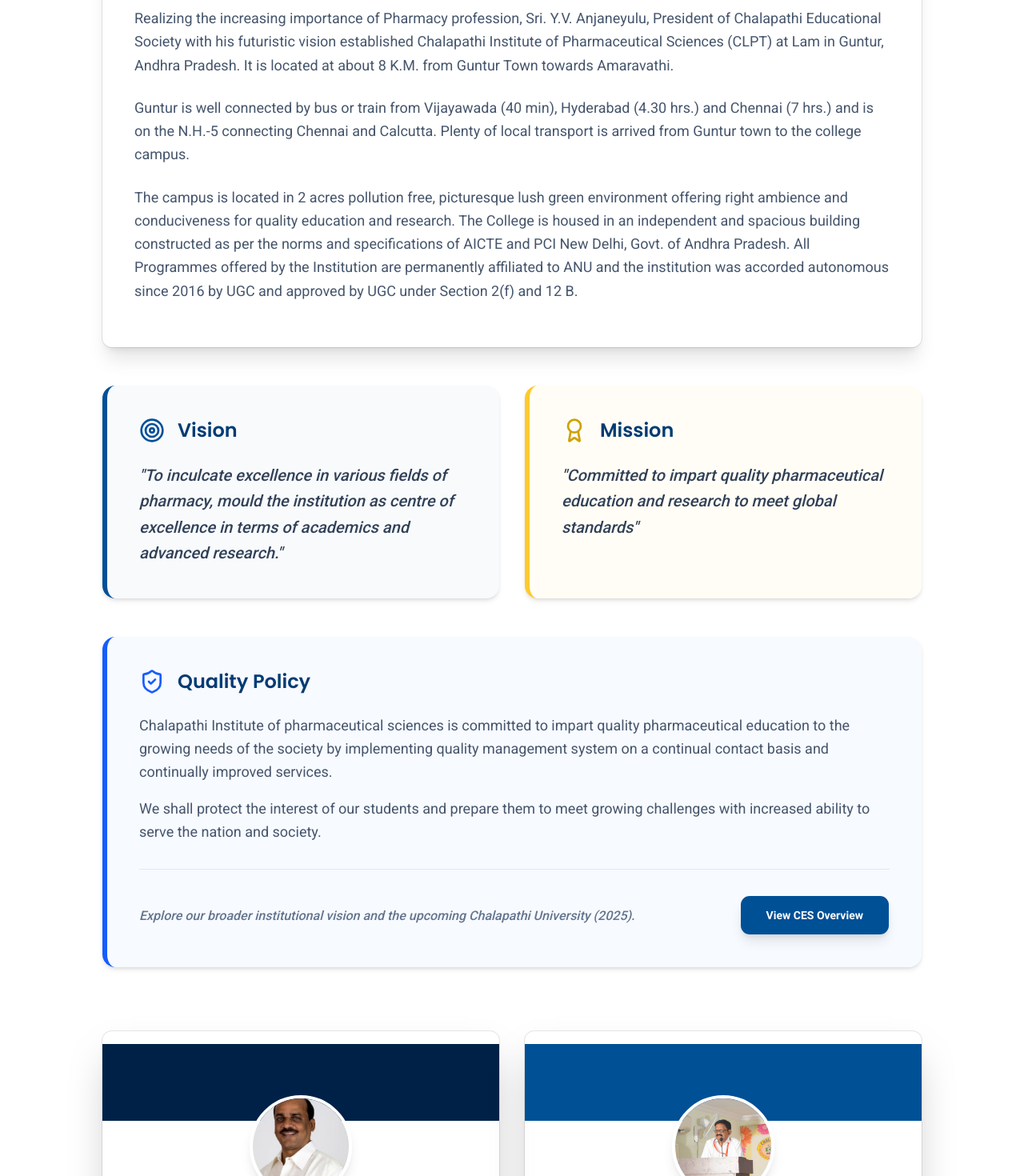
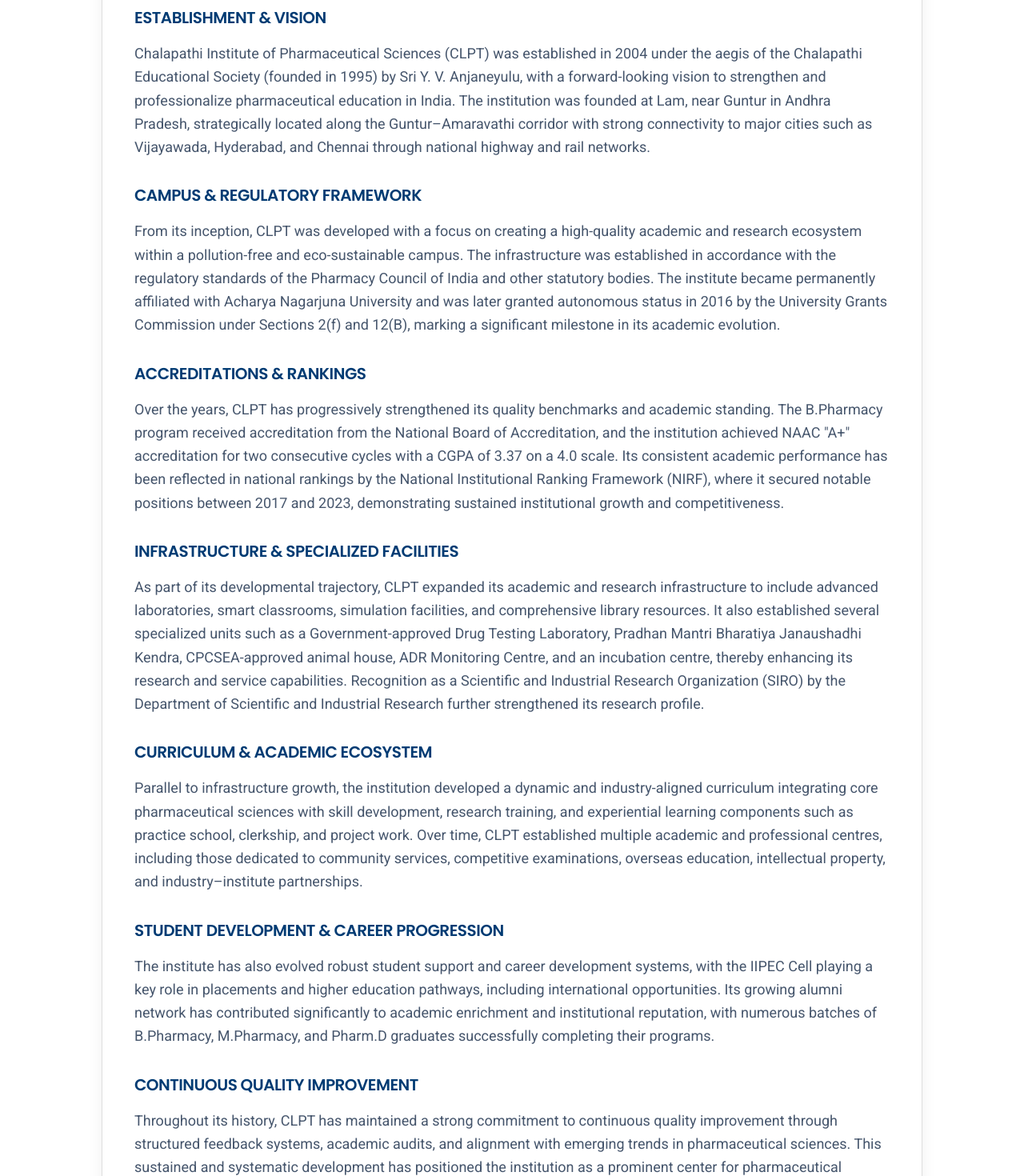
Before and after one commit to clpt-magni/clpt, a Next.js app: page /about in a window 1280 px wide. Shown: the part 580-2050 px from the top of the page at 80% size. Built offline with nearby package versions, Linux system fonts and the light colour scheme; no server answers.

Commit message:
Updated About page History section with comprehensive institutional detail

```diff
--- a/src/app/(public)/about/page.tsx
+++ b/src/app/(public)/about/page.tsx
@@ -28,16 +28,55 @@
                   </div>
                   <h2 className="text-3xl font-bold text-primary-dark font-poppins border-b-2 border-secondary pb-2">Our History</h2>
                 </div>
-                <div className="space-y-6 text-slate-600 leading-relaxed text-lg">
+                <div className="space-y-8 text-slate-600 leading-relaxed text-lg">
+                  <div className="space-y-4">
+                    <h3 className="font-black text-primary-dark uppercase tracking-tight text-xl">Establishment & Vision</h3>
                     <p>
-                    Realizing the increasing importance of Pharmacy profession, Sri. Y.V. Anjaneyulu, President of Chalapathi Educational Society with his futuristic vision established Chalapathi Institute of Pharmaceutical Sciences (CLPT) at Lam in Guntur, Andhra Pradesh. It is located at about 8 K.M. from Guntur Town towards Amaravathi.
+                      Chalapathi Institute of Pharmaceutical Sciences (CLPT) was established in 2004 under the aegis of the Chalapathi Educational Society (founded in 1995) by Sri Y. V. Anjaneyulu, with a forward-looking vision to strengthen and professionalize pharmaceutical education in India. The institution was founded at Lam, near Guntur in Andhra Pradesh, strategically located along the Guntur–Amaravathi corridor with strong connectivity to major cities such as Vijayawada, Hyderabad, and Chennai through national highway and rail networks.
                     </p>
+                  </div>
+
+                  <div className="space-y-4">
+                    <h3 className="font-black text-primary-dark uppercase tracking-tight text-xl">Campus & Regulatory Framework</h3>
                     <p>
-                    Guntur is well connected by bus or train from Vijayawada (40 min), Hyderabad (4.30 hrs.) and Chennai (7 hrs.) and is on the N.H.-5 connecting Chennai and Calcutta. Plenty of local transport is arrived from Guntur town to the college campus.
+                      From its inception, CLPT was developed with a focus on creating a high-quality academic and research ecosystem within a pollution-free and eco-sustainable campus. The infrastructure was established in accordance with the regulatory standards of the Pharmacy Council of India and other statutory bodies. The institute became permanently affiliated with Acharya Nagarjuna University and was later granted autonomous status in 2016 by the University Grants Commission under Sections 2(f) and 12(B), marking a significant milestone in its academic evolution.
                     </p>
+                  </div>
+
+                  <div className="space-y-4">
+                    <h3 className="font-black text-primary-dark uppercase tracking-tight text-xl">Accreditations & Rankings</h3>
                     <p>
-                    The campus is located in 2 acres pollution free, picturesque lush green environment offering right ambience and conduciveness for quality education and research. The College is housed in an independent and spacious building constructed as per the norms and specifications of AICTE and PCI New Delhi, Govt. of Andhra Pradesh. All Programmes offered by the Institution are permanently affiliated to ANU and the institution was accorded autonomous since 2016 by UGC and approved by UGC under Section 2(f) and 12 B.
+                      Over the years, CLPT has progressively strengthened its quality benchmarks and academic standing. The B.Pharmacy program received accreditation from the National Board of Accreditation, and the institution achieved NAAC "A+" accreditation for two consecutive cycles with a CGPA of 3.37 on a 4.0 scale. Its consistent academic performance has been reflected in national rankings by the National Institutional Ranking Framework (NIRF), where it secured notable positions between 2017 and 2023, demonstrating sustained institutional growth and competitiveness.
                     </p>
+                  </div>
+
+                  <div className="space-y-4">
+                    <h3 className="font-black text-primary-dark uppercase tracking-tight text-xl">Infrastructure & Specialized Facilities</h3>
+                    <p>
+                      As part of its developmental trajectory, CLPT expanded its academic and research infrastructure to include advanced laboratories, smart classrooms, simulation facilities, and comprehensive library resources. It also established several specialized units such as a Government-approved Drug Testing Laboratory, Pradhan Mantri Bharatiya Janaushadhi Kendra, CPCSEA-approved animal house, ADR Monitoring Centre, and an incubation centre, thereby enhancing its research and service capabilities. Recognition as a Scientific and Industrial Research Organization (SIRO) by the Department of Scientific and Industrial Research further strengthened its research profile.
+                    </p>
+                  </div>
+
+                  <div className="space-y-4">
+                    <h3 className="font-black text-primary-dark uppercase tracking-tight text-xl">Curriculum & Academic Ecosystem</h3>
+                    <p>
+                      Parallel to infrastructure growth, the institution developed a dynamic and industry-aligned curriculum integrating core pharmaceutical sciences with skill development, research training, and experiential learning components such as practice school, clerkship, and project work. Over time, CLPT established multiple academic and professional centres, including those dedicated to community services, competitive examinations, overseas education, intellectual property, and industry–institute partnerships.
+                    </p>
+                  </div>
+
+                  <div className="space-y-4">
+                    <h3 className="font-black text-primary-dark uppercase tracking-tight text-xl">Student Development & Career Progression</h3>
+                    <p>
+                      The institute has also evolved robust student support and career development systems, with the IIPEC Cell playing a key role in placements and higher education pathways, including international opportunities. Its growing alumni network has contributed significantly to academic enrichment and institutional reputation, with numerous batches of B.Pharmacy, M.Pharmacy, and Pharm.D graduates successfully completing their programs.
+                    </p>
+                  </div>
+
+                  <div className="space-y-4">
+                    <h3 className="font-black text-primary-dark uppercase tracking-tight text-xl">Continuous Quality Improvement</h3>
+                    <p>
+                      Throughout its history, CLPT has maintained a strong commitment to continuous quality improvement through structured feedback systems, academic audits, and alignment with emerging trends in pharmaceutical sciences. This sustained and systematic development has positioned the institution as a prominent center for pharmaceutical education and research with national recognition and expanding global relevance.
+                    </p>
+                  </div>
                 </div>
               </CardContent>
             </Card>
```
Lines whose indentation alone changed are shown as unchanged.
